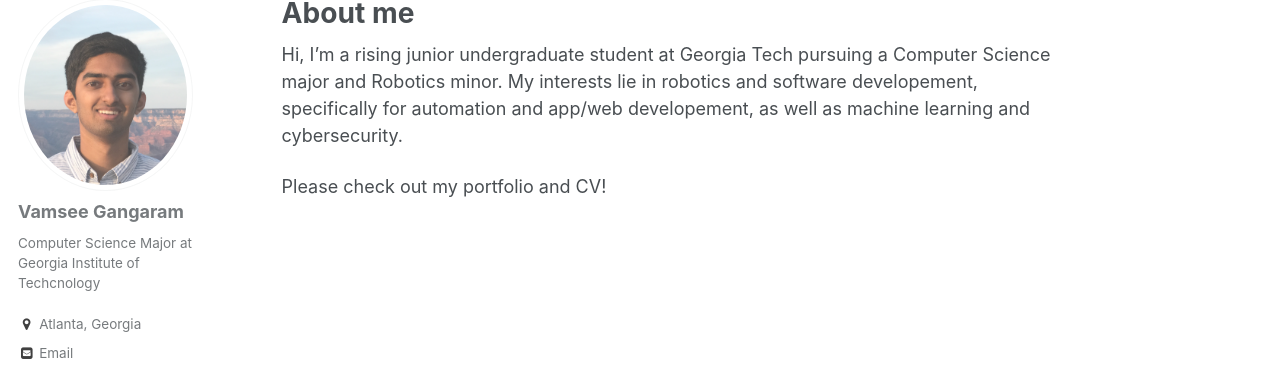
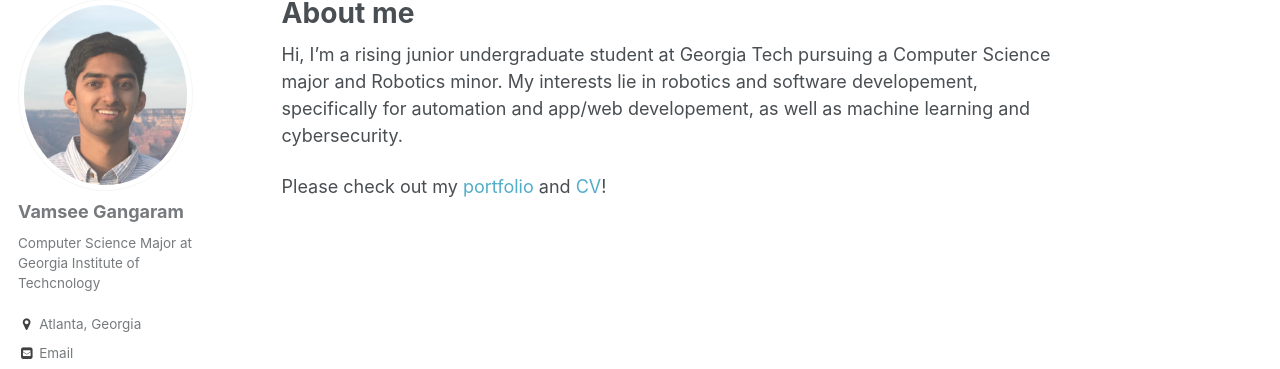
Before and after one commit to Vumz/Vumz-github.io, a Jekyll site: the page built from _pages/about.md, in a window 1280 px wide. Shown: the part 119-488 px from the top of the page. Built offline with Jekyll 4.4.1, drawn with Linux system fonts in a browser that asks for light colours; part of the change alters nothing that is shown.

```diff
--- a/_pages/about.md
+++ b/_pages/about.md
@@ -10,4 +10,4 @@ redirect_from:
 
 Hi, I'm a rising junior undergraduate student at Georgia Tech pursuing a Computer Science major and Robotics minor. My interests lie in robotics and software developement, specifically for automation and app/web developement, as well as machine learning and cybersecurity.
 
-Please check out my portfolio and CV!
+Please check out my [portfolio](https://vumz.github.io/portfolio/) and [CV](https://vumz.github.io/portfolio/)!
```
